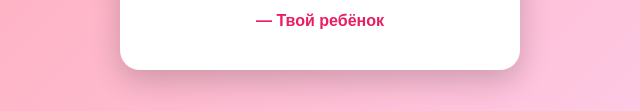
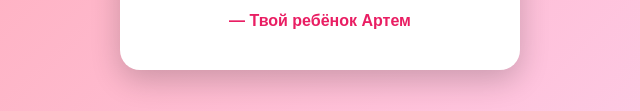
Before and after one commit to edwisl/-123, a website: page index.html in a window 1280 px wide. Both pictures are taken after a click on the button "Открыть открытку". Shown: the part 686-797 px from the top of the page, 320-960 px from the left. Drawn offline with Linux system fonts and the light colour scheme.

Commit message:
Update index.html

```diff
--- a/index.html
+++ b/index.html
@@ -35,7 +35,7 @@
         Ты самая добрая, самая заботливая и самая лучшая на свете.
         Спасибо тебе за всё! Я тебя очень люблю и ценю 💐
       </p>
-      <p class="signature">— Твой ребёнок</p>
+      <p class="signature">— Твой ребёнок Артем</p>
     </div>
 
   </div>
```
